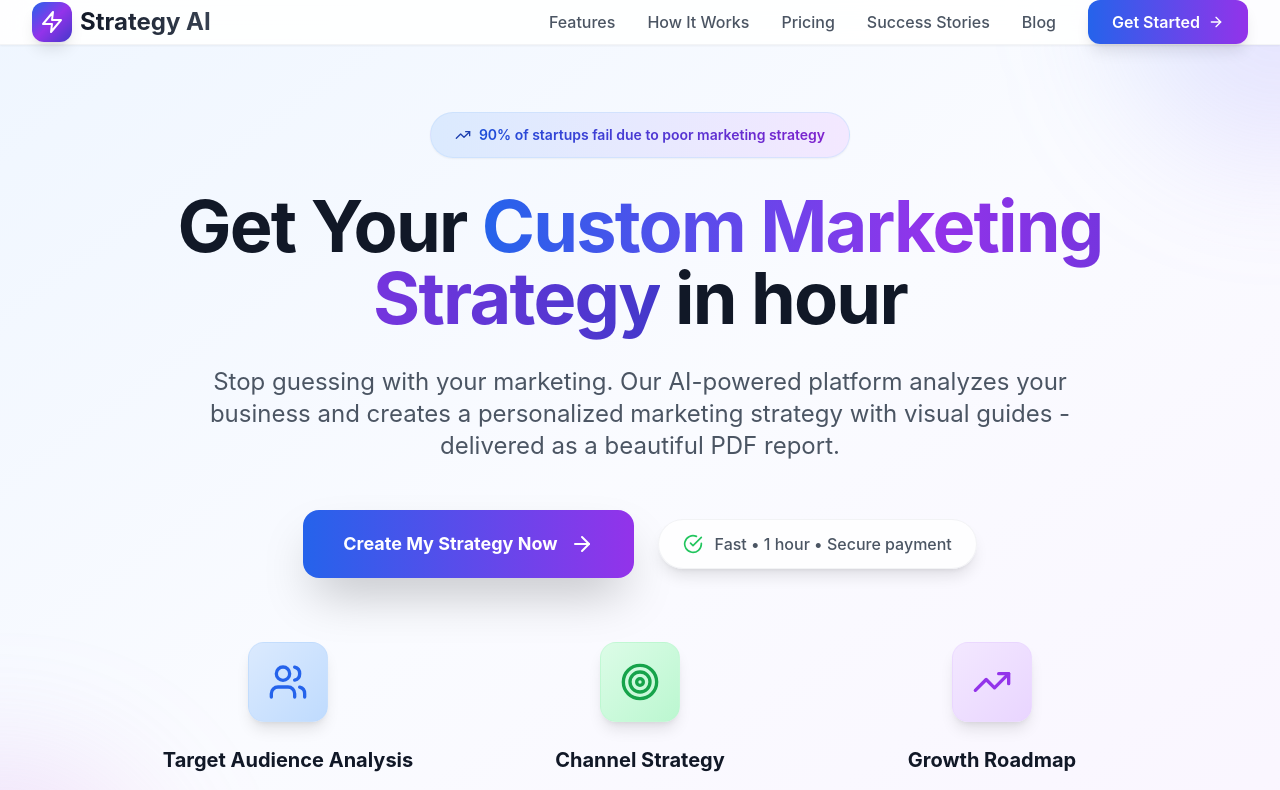
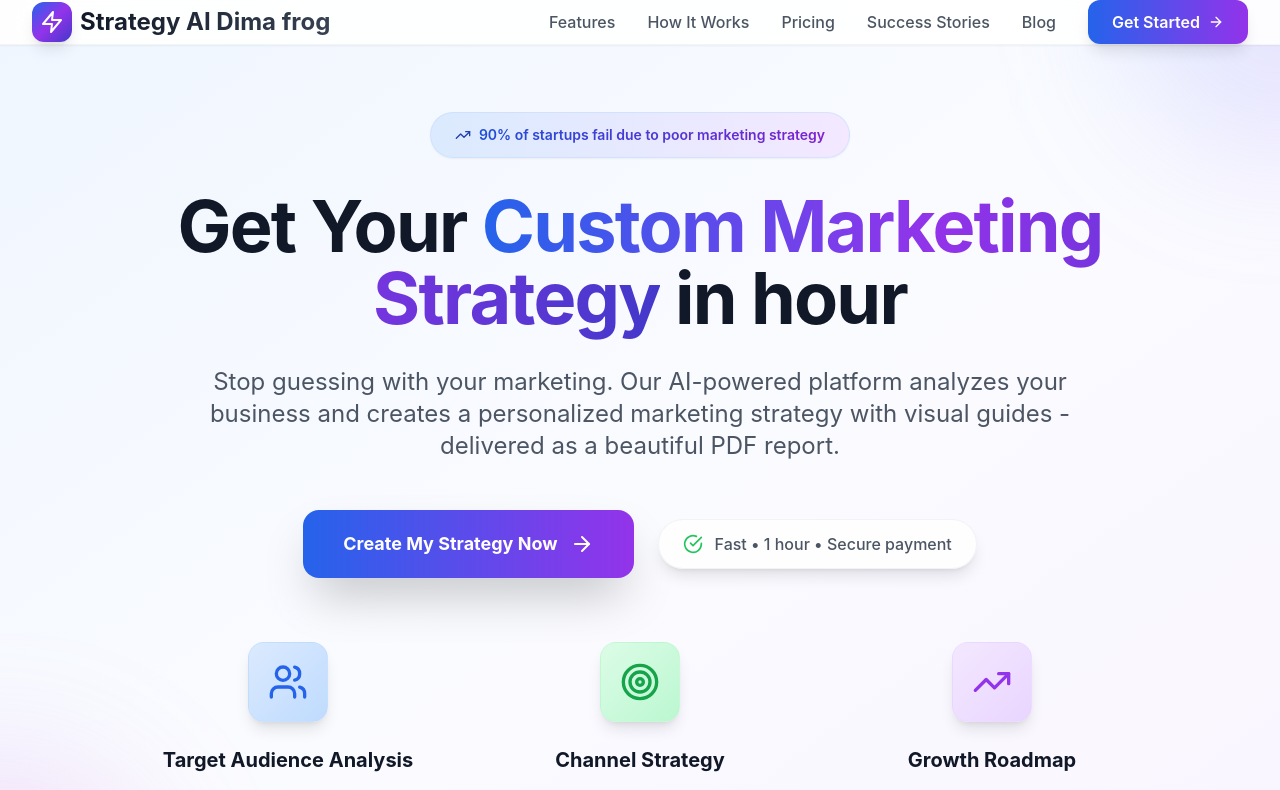
Before and after one commit to Cheeell/Cheell.github.io, a React (Vite) app: page / in a window 1280 px wide. Shown: the top 790 px of the page. Built offline with nearby package versions, Linux system fonts and the light colour scheme; no server answers.

Commit message:
Updated Header.tsx

```diff
--- a/src/components/Header.tsx
+++ b/src/components/Header.tsx
@@ -21,7 +21,7 @@ export default function Header({ onGetStarted, onBlogClick }: HeaderProps) {
               <div className="w-10 h-10 bg-gradient-to-br from-blue-600 via-purple-600 to-indigo-700 rounded-xl flex items-center justify-center shadow-lg">
                 <Zap className="w-6 h-6 text-white" />
               </div>
-              <span className="text-2xl font-bold bg-gradient-to-r from-gray-900 to-gray-700 bg-clip-text text-transparent">Strategy AI</span>
+              <span className="text-2xl font-bold bg-gradient-to-r from-gray-900 to-gray-700 bg-clip-text text-transparent">Strategy AI Dima frog</span>
             </Link>
           </div>
 
```
